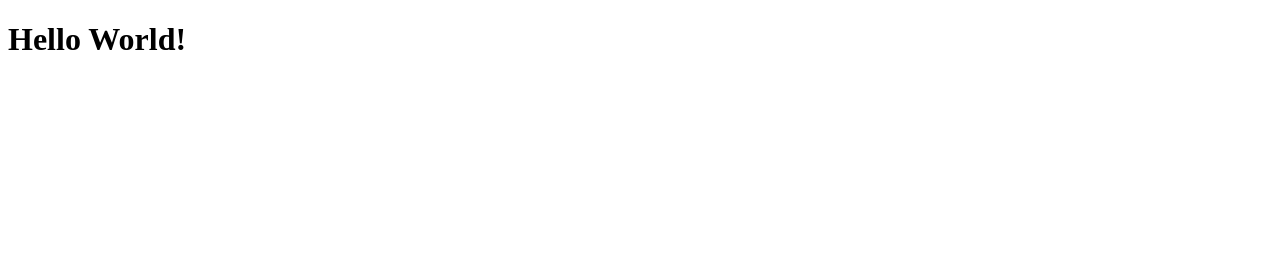
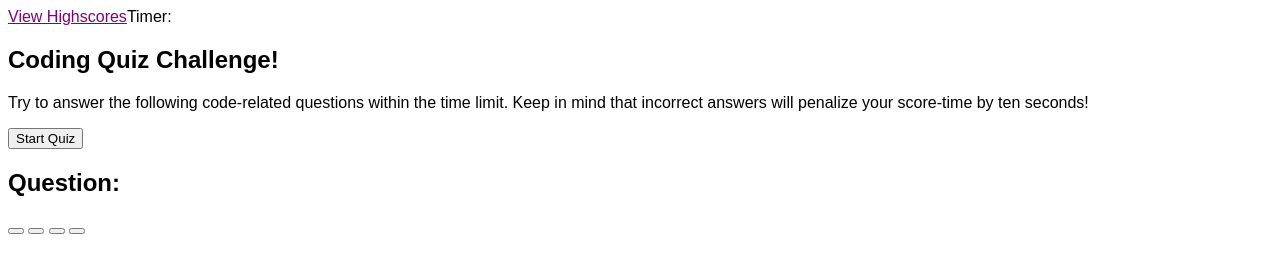
Before and after one commit to merikettapearl212/code_Quiz, a plain HTML site: page index.html in a window 1280 px wide. Drawn offline with Linux system fonts and the light colour scheme.

Commit message:
building html

```diff
--- a/Develop/style.css
+++ b/Develop/style.css
@@ -0,0 +1,8 @@
+* {
+    font-family: Arial, Helvetica, sans-serif;
+}
+a {
+    display: inline;
+    color: purple;
+    float: left;
+}
--- a/index.html
+++ b/index.html
@@ -3,13 +3,37 @@
 <head>
     <meta charset="UTF-8">
     <meta name="viewport" content="width=device-width, initial-scale=1.0">
-    <title>Document</title>
+    <title>Code Quiz</title>
     <link rel="stylesheet" href="./Develop/style.css" />
 </head>
+
 <body>
-    <h1>Hello World!</h1>
-    <script src="./Develop/script.js">
+    <header>
+        <a href="" id="view-highscores">View Highscores</a>
+        <div id="timer">Timer:</div>
+    </header>
 
-    </script>
+    <main class="main-container">
+        <section>
+            <h1>Coding Quiz Challenge!</h1>
+            <p>Try to answer the following code-related questions within the time limit. Keep in mind that incorrect answers will penalize your score-time by ten seconds!</p>
+            <div id="main-btn">
+                <button id="start-btn">Start Quiz</button>
+            </div>
+        </section>
+
+        <section class="question-container">
+            <h2 class="question">Question:</h2>
+
+            <div class="question-area">
+                <button></button>
+                <button></button>
+                <button></button>
+                <button></button>
+            </div>
+        </section>
+    </main>
+
+    <script src="./Develop/script.js"></script>
 </body>
 </html>
```
